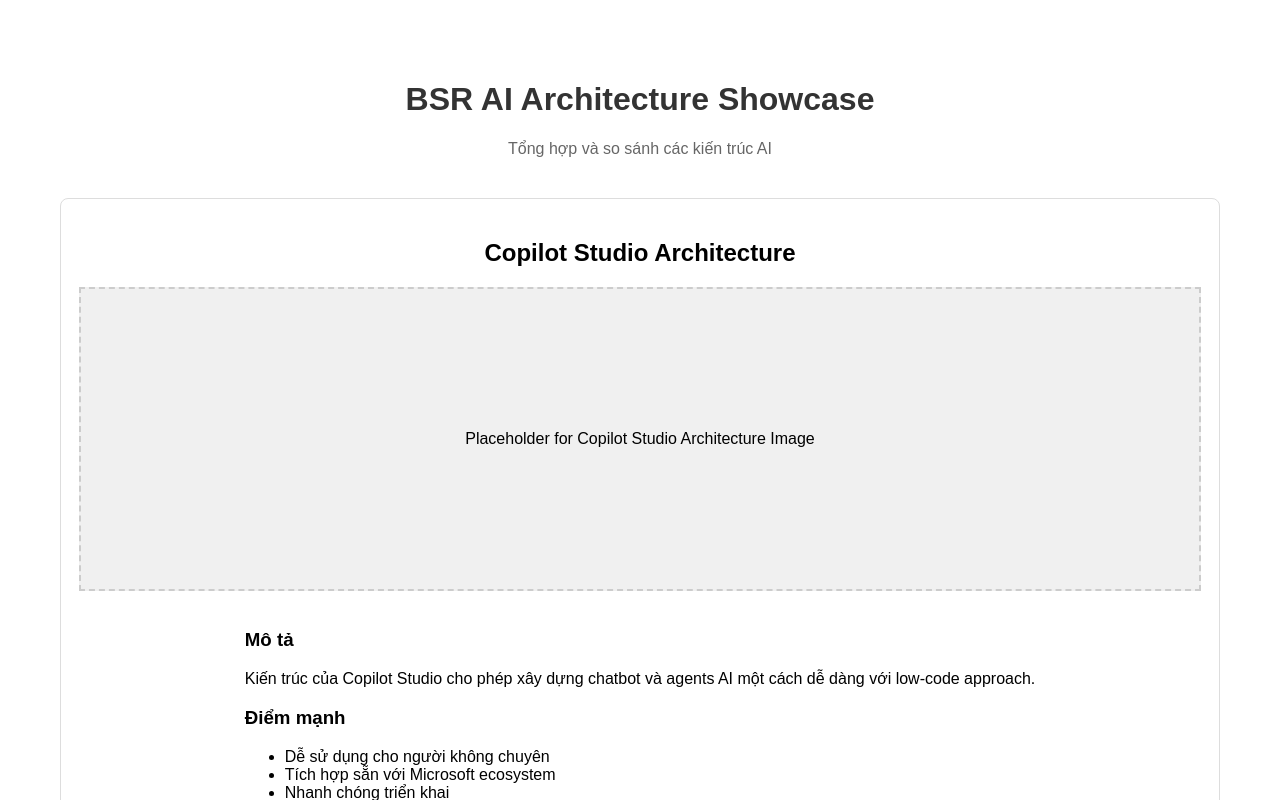
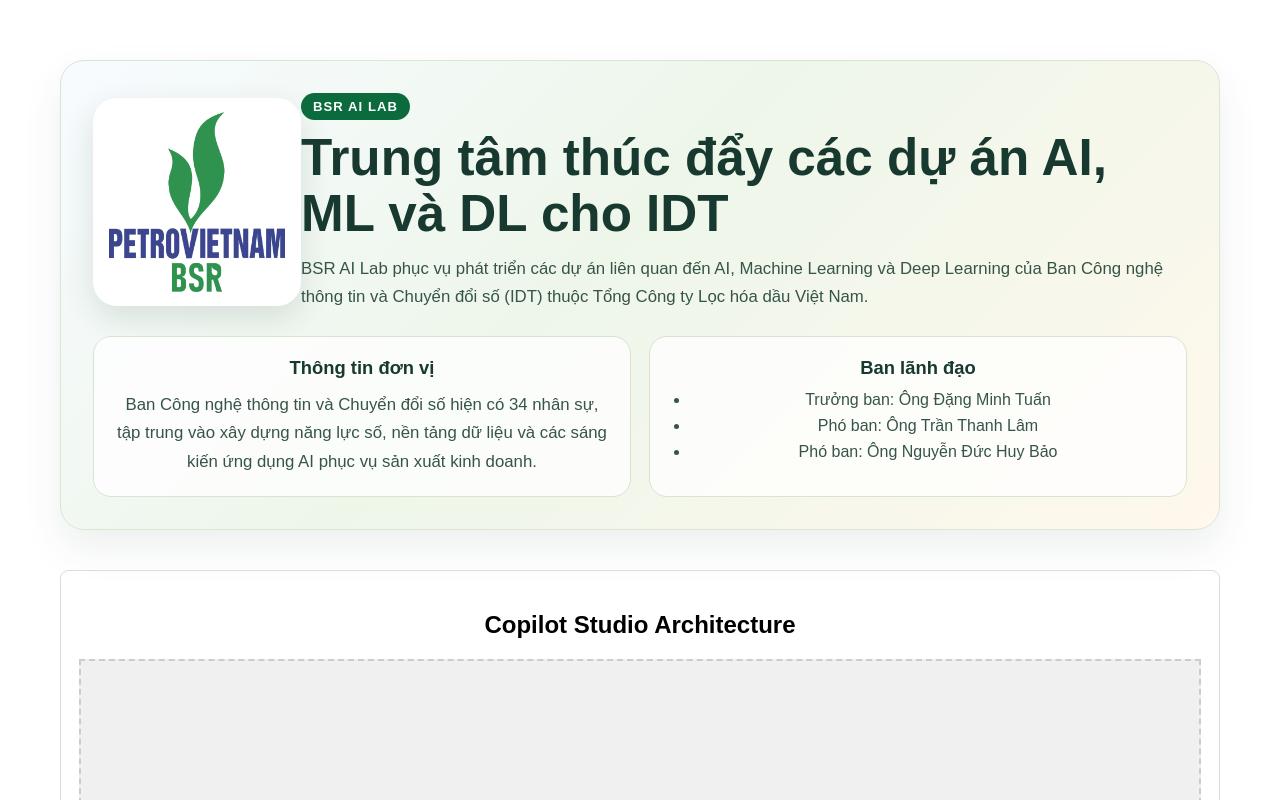
Before and after one commit to bsrailab/BSRAiLab, a React (Vite) app: page / in a window 1280 px wide. Shown: the top 800 px of the page. Built offline with nearby package versions, Linux system fonts and the light colour scheme.

Commit message:
Refactor code structure for improved readability and maintainability

```diff
--- a/index.html
+++ b/index.html
@@ -2,9 +2,9 @@
 <html lang="en">
   <head>
     <meta charset="UTF-8" />
-    <link rel="icon" type="image/svg+xml" href="/vite.svg" />
+    <link rel="icon" type="image/png" href="/logoBSR.png" />
     <meta name="viewport" content="width=device-width, initial-scale=1.0" />
-    <title>BSR AI Architecture</title>
+    <title>BSR AI Lab</title>
   </head>
   <body>
     <div id="root"></div>
--- a/src/App.css
+++ b/src/App.css
@@ -6,16 +6,90 @@
 }
 
 .App-header {
-  text-align: center;
   margin-bottom: 40px;
+  padding: 32px;
+  border-radius: 24px;
+  background: linear-gradient(135deg, #f7fbff 0%, #eef6ea 45%, #fff8ec 100%);
+  border: 1px solid #d9e6d2;
+  box-shadow: 0 18px 40px rgba(23, 58, 38, 0.08);
+}
+
+.hero-brand {
+  display: grid;
+  grid-template-columns: 180px 1fr;
+  gap: 28px;
+  align-items: center;
+  margin-bottom: 24px;
+}
+
+.hero-logo {
+  width: 180px;
+  height: 180px;
+  object-fit: contain;
+  border-radius: 24px;
+  background: #ffffff;
+  padding: 14px;
+  box-shadow: 0 12px 32px rgba(9, 48, 27, 0.12);
+}
+
+.hero-copy {
+  text-align: left;
+}
+
+.hero-kicker {
+  display: inline-block;
+  margin-bottom: 10px;
+  padding: 6px 12px;
+  border-radius: 999px;
+  background: #0c6b3c;
+  color: #ffffff;
+  font-size: 0.82rem;
+  font-weight: 700;
+  letter-spacing: 0.08em;
+  text-transform: uppercase;
 }
 
 .App-header h1 {
-  color: #333;
+  margin: 0 0 12px;
+  color: #17392f;
+  font-size: clamp(2rem, 4vw, 3.5rem);
+  line-height: 1.1;
 }
 
 .App-header p {
-  color: #666;
+  margin: 0;
+  color: #365448;
+  font-size: 1.05rem;
+  line-height: 1.7;
+}
+
+.hero-intro {
+  display: grid;
+  grid-template-columns: repeat(2, minmax(0, 1fr));
+  gap: 18px;
+}
+
+.hero-card {
+  padding: 20px;
+  border-radius: 18px;
+  background: rgba(255, 255, 255, 0.78);
+  border: 1px solid #d7e4d1;
+}
+
+.hero-card h2 {
+  margin: 0 0 12px;
+  color: #17392f;
+  font-size: 1.15rem;
+}
+
+.hero-card ul {
+  margin: 0;
+  padding-left: 20px;
+  color: #365448;
+}
+
+.hero-card li + li {
+  margin-top: 8px;
 }
 
 section {
@@ -76,3 +150,32 @@
 th {
   background-color: #f2f2f2;
 }
+
+@media (max-width: 768px) {
+  .App {
+    padding: 16px;
+  }
+
+  .App-header {
+    padding: 20px;
+  }
+
+  .hero-brand {
+    grid-template-columns: 1fr;
+    text-align: center;
+  }
+
+  .hero-logo {
+    width: 140px;
+    height: 140px;
+    margin: 0 auto;
+  }
+
+  .hero-copy {
+    text-align: center;
+  }
+
+  .hero-intro {
+    grid-template-columns: 1fr;
+  }
+}
--- a/src/App.tsx
+++ b/src/App.tsx
@@ -3,6 +3,7 @@
 import MermaidDiagram from './MermaidDiagram';
 
 function App() {
+  const logoUrl = `${import.meta.env.BASE_URL}logoBSR.png`;
   const copilotFlow = `
   graph TD
     A[User Input] --> B[Copilot Studio]
@@ -29,8 +30,36 @@
   return (
     <div className="App">
       <header className="App-header">
-        <h1>BSR AI Architecture Showcase</h1>
-        <p>Tổng hợp và so sánh các kiến trúc AI</p>
+        <div className="hero-brand">
+          <img src={logoUrl} alt="BSR AI Lab logo" className="hero-logo" />
+          <div className="hero-copy">
+            <span className="hero-kicker">BSR AI Lab</span>
+            <h1>Trung tâm thúc đẩy các dự án AI, ML và DL cho IDT</h1>
+            <p>
+              BSR AI Lab phục vụ phát triển các dự án liên quan đến AI, Machine Learning
+              và Deep Learning của Ban Công nghệ thông tin và Chuyển đổi số (IDT) thuộc
+              Tổng Công ty Lọc hóa dầu Việt Nam.
+            </p>
+          </div>
+        </div>
+        <div className="hero-intro">
+          <div className="hero-card">
+            <h2>Thông tin đơn vị</h2>
+            <p>
+              Ban Công nghệ thông tin và Chuyển đổi số hiện có 34 nhân sự, tập trung vào
+              xây dựng năng lực số, nền tảng dữ liệu và các sáng kiến ứng dụng AI phục vụ
+              sản xuất kinh doanh.
+            </p>
+          </div>
+          <div className="hero-card">
+            <h2>Ban lãnh đạo</h2>
+            <ul>
+              <li>Trưởng ban: Ông Đặng Minh Tuấn</li>
+              <li>Phó ban: Ông Trần Thanh Lâm</li>
+              <li>Phó ban: Ông Nguyễn Đức Huy Bảo</li>
+            </ul>
+          </div>
+        </div>
       </header>
       <main>
         <section id="copilot-studio">
```
Also changed, not shown: public/logoBSR.png (added), 1 other file (tests, documents, lock files or other folders).
